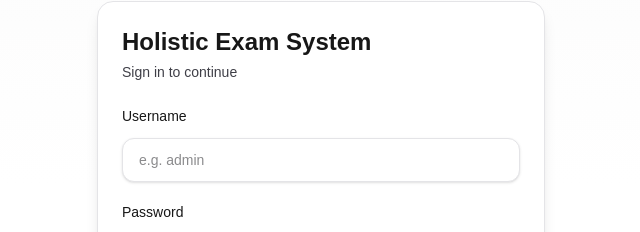
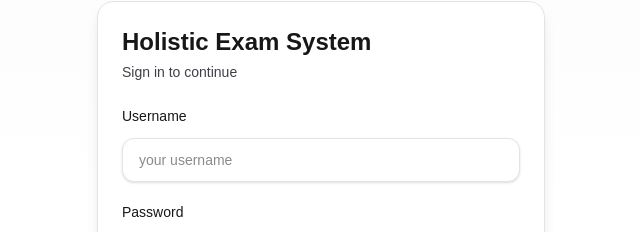
Before and after one commit to desu136/next_js-hu_holistic_exam, a Next.js app: page /login in a window 1280 px wide. Shown: the part 216-448 px from the top of the page, without its empty margins (319-959 px from the left). Built offline with nearby package versions, Linux system fonts and the light colour scheme.

Commit message:
login page label modify

```diff
--- a/src/app/login/page.tsx
+++ b/src/app/login/page.tsx
@@ -52,7 +52,7 @@ export default function LoginPage() {
           <label className="text-sm font-medium">Username</label>
           <input
             className="input"
-            placeholder="e.g. admin"
+            placeholder="your username"
             value={username}
             onChange={(e) => setUsername(e.target.value)}
             autoComplete="username"
```
